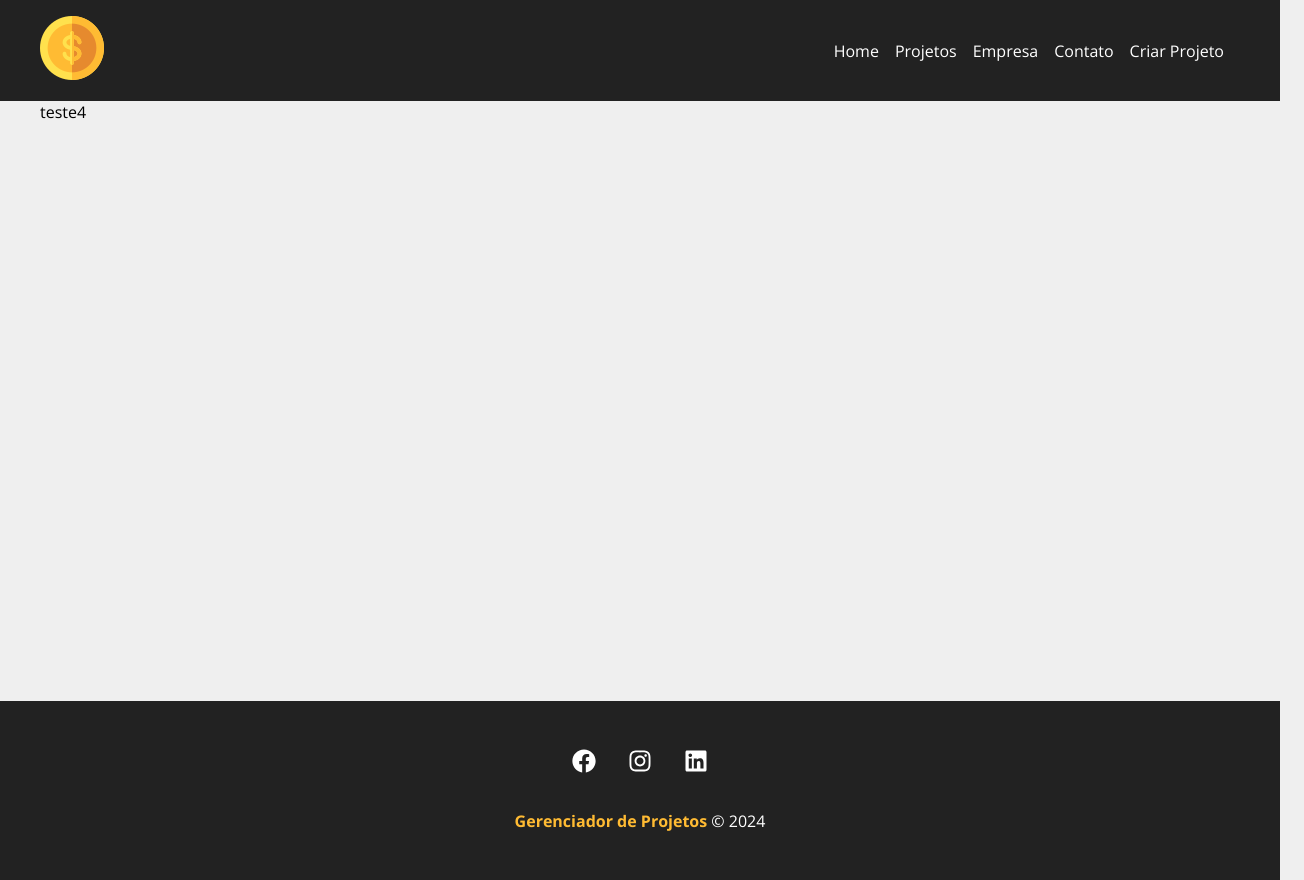
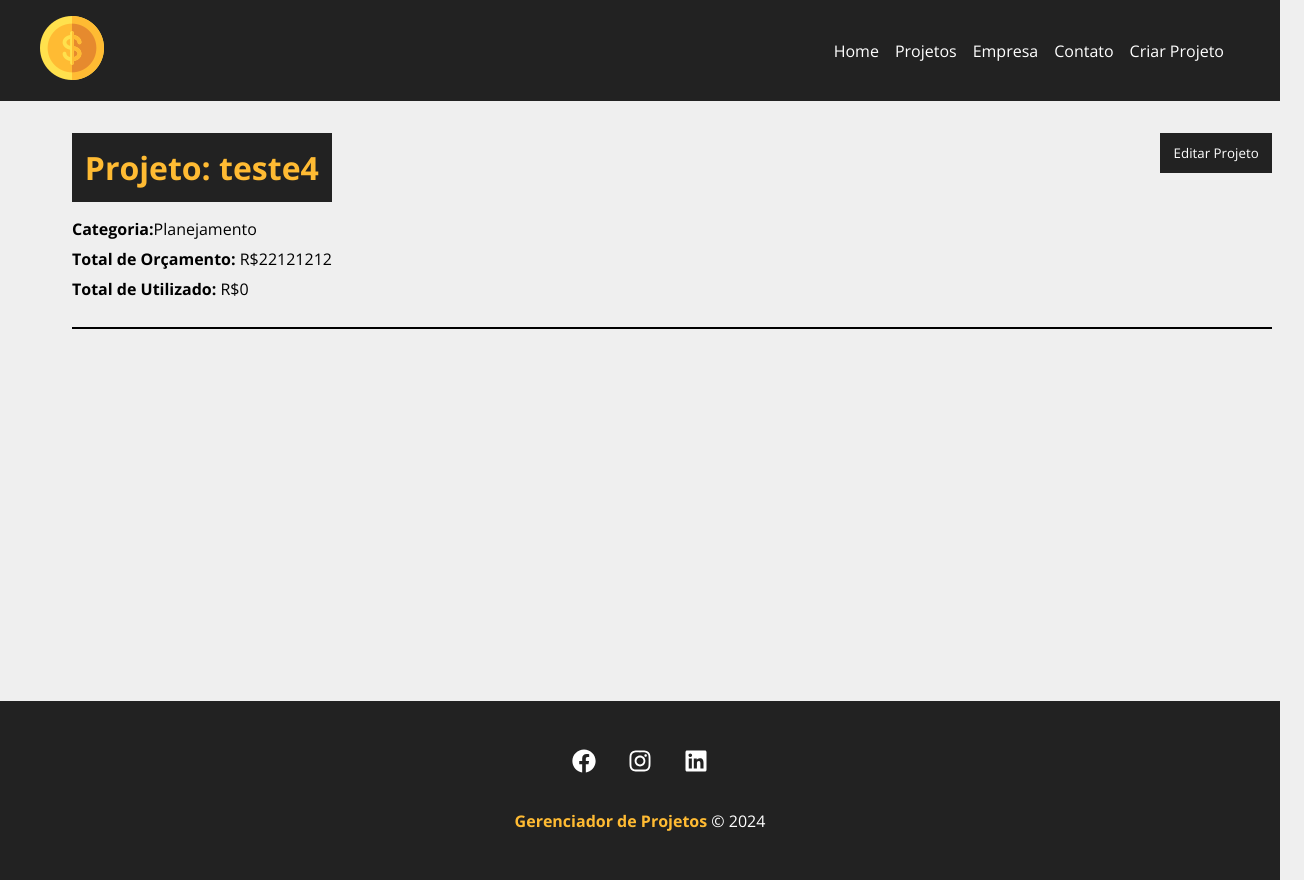
Before and after one commit to dinei84/Gerenciador-de-Projetos, a React (Create React App) app in the folder gerenciador/: page /project/2c7d in a window 1280 px wide. Shown: the whole page, 1304 px wide, since content can reach past the window. Built offline with nearby package versions, Linux system fonts and the light colour scheme; data requests are answered from the project's data file.

Commit message:
Exibição do projeto, comcluido, funcionando certo

```diff
--- a/gerenciador/src/components/pages/Project.js
+++ b/gerenciador/src/components/pages/Project.js
@@ -2,11 +2,13 @@
 import { Form, useParams } from 'react-router-dom'
 import { useState, useEffect } from 'react'
 import Loading from '../layout/Loading'
+import Container from '../layout/Container'
 
 function Project() {
     const { id } = useParams()
 
     const [project, setProject] = useState([])
+    const [showProjectForm, setShowProjectForm] = useState(false)
 
     useEffect(() => {
         setTimeout(() => {
@@ -20,14 +22,44 @@
             .then((data) => {
                 setProject(data)
             })
-            .catch((err) => console.log(err)) // Corrigido para imprimir o erro corretamente
+            .catch((err) => console.log(err))
         }, 400)
     }, [id])
+
+    function toggleProjectForm(){
+        setShowProjectForm(!showProjectForm)
+    }
 
     return (
         <>
             {project.name ? (
-                <p>{project.name}</p>
+                <div className={styles.project_details}>
+                    <Container customClass='column'>
+                        <div className={styles.details_container}>
+                            <h1>Projeto: {project.name}</h1>
+                            <button className={styles.btn} onClick={toggleProjectForm}>
+                               {!showProjectForm ? 'Editar Projeto' : 'Fechar'}
+                            </button>
+                            {!showProjectForm ? (
+                                <div className={styles.project_info}>
+                                    <p>
+                                        <span>Categoria:</span>{project.category.name}
+                                    </p>
+                                    <p>
+                                        <span>Total de Orçamento:</span> R${project.budget}
+                                    </p>
+                                    <p>
+                                        <span>Total de Utilizado:</span> R${project.gerenciador}
+                                    </p>
+                                </div>
+                            ) : (
+                                <div className={styles.project_info}>
+                                    <p>Detalhes do Projeto</p>
+                                </div>
+                            )}
+                        </div>
+                    </Container>
+                </div>
             ) : (
                 <Loading/>
             )}
--- a/gerenciador/src/components/pages/Project.module.css
+++ b/gerenciador/src/components/pages/Project.module.css
@@ -0,0 +1,48 @@
+.project_details{
+    padding: 2em;
+}
+
+.project_details h1,
+.project_details h2,
+.project_details p{
+    margin-bottom: .5em;
+}
+
+.project_details h1{
+    background-color: #222;
+    color: #ffbb33;
+    padding: .4em;
+}
+
+.project_details span{
+    font-weight: bold;
+}
+
+.details_container,
+.service_form_container{
+    border-bottom: 2px solid black;
+    margin-bottom: 1.2em;
+    padding-bottom: 1.2em;
+    display: flex;
+    justify-content: space-between;
+    flex-wrap: wrap;
+}
+
+.btn{
+    background-color: #222;
+    color: #fff;
+    padding: 0.5em 1em;
+    text-decoration: none;
+    transition: 0.5s;
+    cursor: pointer;
+    max-height: 40px;
+    border: none;
+}
+
+.btn:hover{
+    color: #ffbb33;
+}
+
+.project_info{
+    width: 100%;
+}
```
